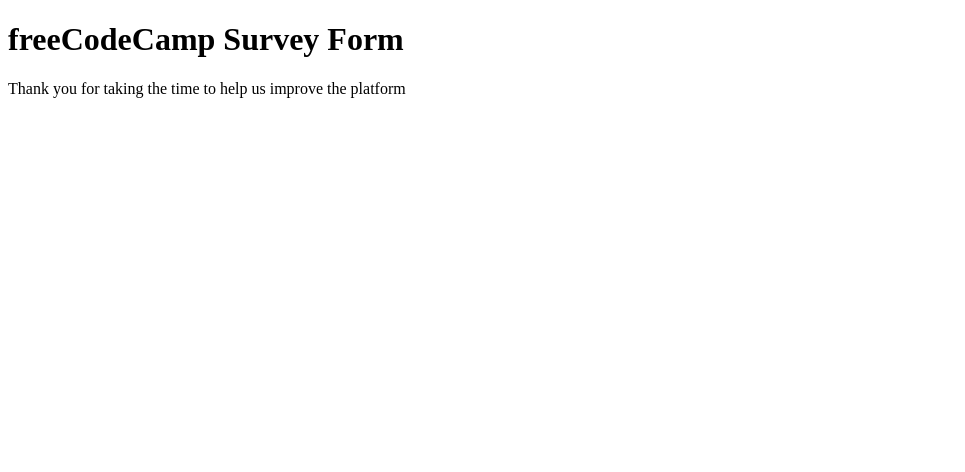
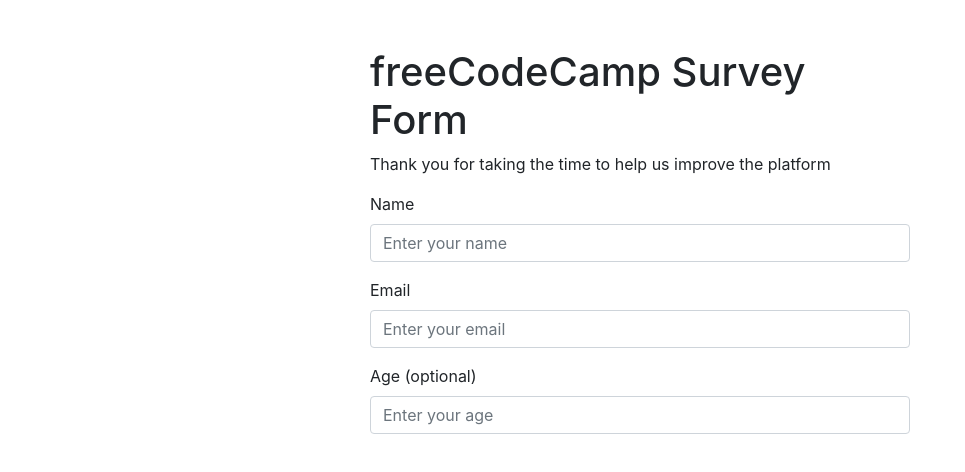
Before and after one commit to bmuhamood/HTMLCSSCHALLENGE, a plain HTML site: page index.html in a window 1280 px wide. Shown: the whole page, without its empty margins (0-965 px from the left). Drawn offline with nearby package versions, Linux system fonts and the light colour scheme.

Commit message:
Built upto user story #12

```diff
--- a/index.html
+++ b/index.html
@@ -3,9 +3,39 @@
   <head>
     <meta charset="utf-8">
     <title></title>
+    <!-- Bootstrap v4.5.0 -->
+<link rel="stylesheet" href="https://stackpath.bootstrapcdn.com/bootstrap/4.5.0/css/bootstrap.min.css" integrity="sha384-9aIt2nRpC12Uk9gS9baDl411NQApFmC26EwAOH8WgZl5MYYxFfc+NcPb1dKGj7Sk" crossorigin="anonymous">
+
   </head>
   <body>
+    <div class="container">
+      <div class="row mt-5">
+      <div class="col col-md-6 offset-3">
     <h1 id="title">freeCodeCamp Survey Form</h1>
+
     <p id="description">Thank you for taking the time to help us improve the platform</p>
+    <form id="survey-form">
+
+      <div class="form-group">
+        <label id="name-label" for="name">Name</label>
+        <input type="text" class="form-control" id="name" placeholder="Enter your name"  >
+      </div>
+
+      <div class="form-group">
+        <label id="email-label" for="email">Email</label>
+        <input type="email" class="form-control" id="email" placeholder="Enter your email" >
+      </div>
+
+
+      <div class="form-group">
+        <label id="number-label" for="number">Age (optional)</label>
+        <input type="number" class="form-control" id="number" required min="10" max="100" placeholder="Enter your age" />
+      </div>
+
+
+    </form>
+    </div>
+    </div>
+    </div>
   </body>
 </html>
```
